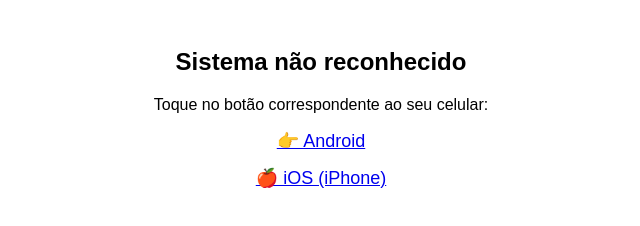
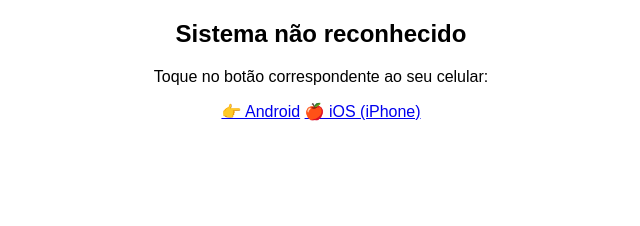
Before and after one commit to PralaPraka/redirect, a plain HTML site: page index.html in a window 1280 px wide. Shown: the whole page, without its empty margins (319-959 px from the left). Drawn offline with Linux system fonts and the light colour scheme.

Commit message:
primeiro commit

```diff
--- a/index.html
+++ b/index.html
@@ -7,28 +7,36 @@
   <meta http-equiv="Expires" content="0">
   <title>Redirecionamento</title>
   <style>
-    body { font-family: sans-serif; padding: 20px; text-align: center; }
-    a { display: block; margin: 15px 0; font-size: 18px; }
+    body {
+      font-family: sans-serif;
+      text-align: center;
+      display: none; /* Página inicialmente oculta */
+    }
   </style>
   <script>
     window.onload = function () {
-      // Evita que a página de redirecionamento seja registrada no histórico
+      // Exibe o conteúdo após a lógica do redirecionamento ser decidida
+      const body = document.body;
+      body.style.display = 'block';  // Mostra a página após a execução do JS
+
+      // Substitui a página atual no histórico para evitar que o usuário possa voltar
       history.replaceState(null, '', location.href);
 
       const ua = navigator.userAgent.toLowerCase();
       const isAndroid = /android|miuibrowser|xiaomi/.test(ua);
       const isIOS = /iphone|ipad|ipod/.test(ua);
 
-      // Se for Android, redireciona
+      // Se for Android, redireciona para a Google Play
       if (isAndroid) {
         location.replace('https://play.google.com/store/apps/details?id=xpss.pralapraka');
       }
-      // Se for iOS, redireciona
+      // Se for iOS, redireciona para a App Store
       else if (isIOS) {
         location.replace('https://apps.apple.com/br/app/pra-la-pra-ka-passageiros/id6745391462');
       }
-      // Caso o sistema não seja reconhecido, exibe os links de escolha
+      // Se o dispositivo não for reconhecido, exibe links para escolha manual
       else {
+        // Modifica o conteúdo do body com os links após a execução do redirecionamento
         setTimeout(function() {
           document.body.innerHTML = `
             <h2>Sistema não reconhecido</h2>
@@ -42,9 +50,6 @@
   </script>
 </head>
 <body>
-  <h2>Redirecionando...</h2>
-  <p>Se o redirecionamento não acontecer automaticamente, clique nos links abaixo:</p>
-  <a href="https://play.google.com/store/apps/details?id=xpss.pralapraka">👉 Android</a>
-  <a href="https://apps.apple.com/br/app/pra-la-pra-ka-passageiros/id6745391462">🍎 iOS (iPhone)</a>
+  <!-- O conteúdo da página será escondido inicialmente e só aparecerá depois da execução do JavaScript -->
 </body>
 </html>
```
